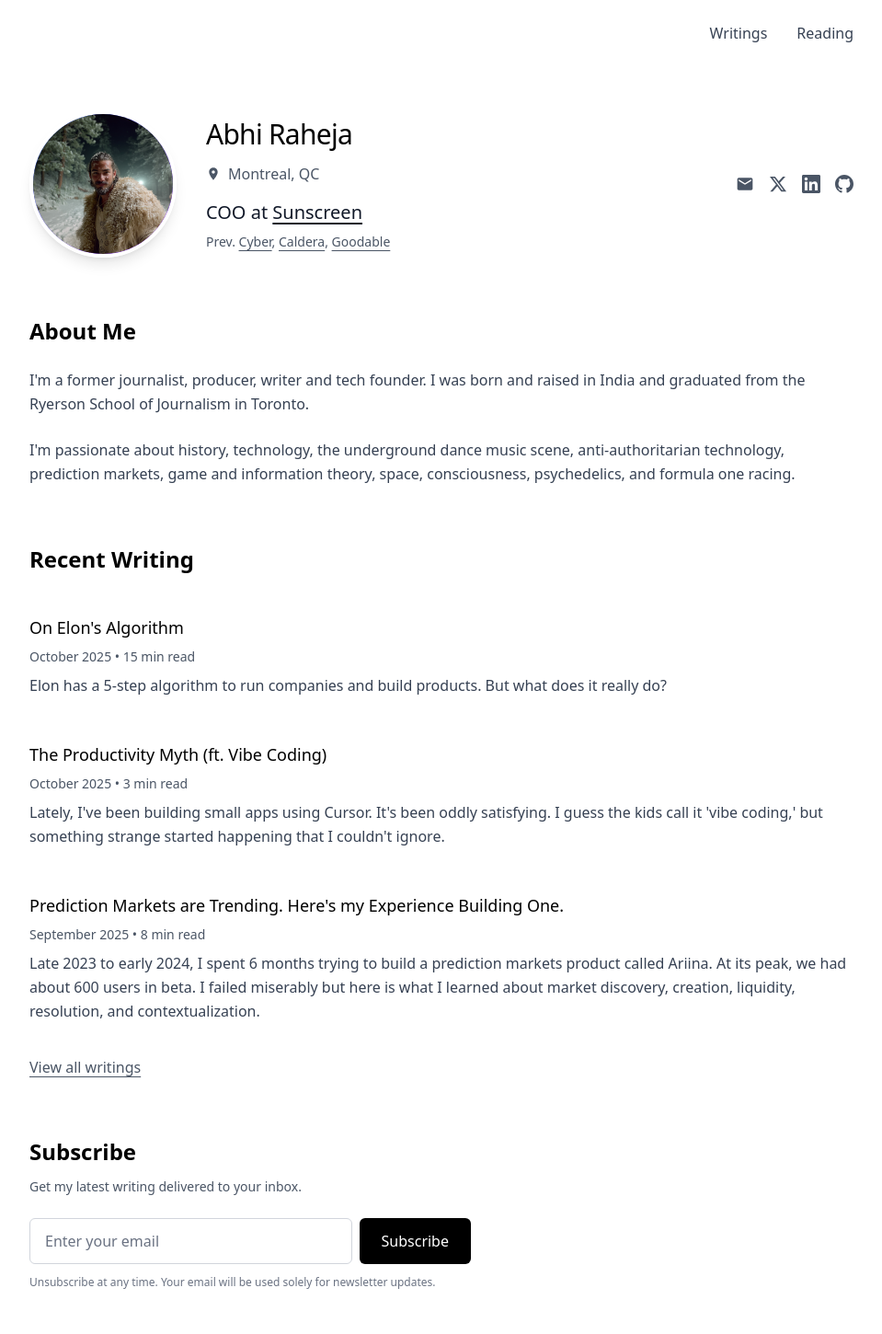
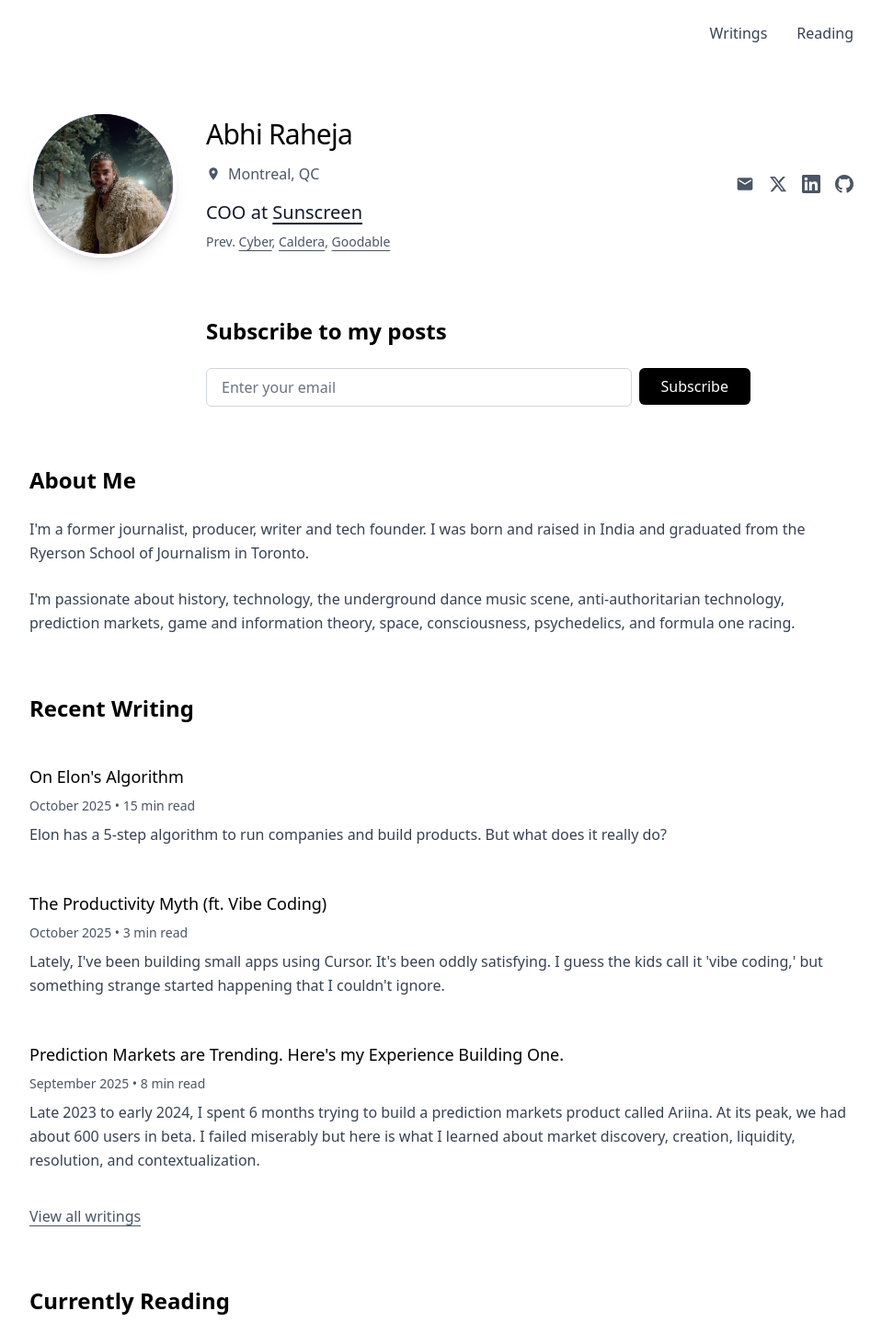
Before and after one commit to abhi-raheja/personal-website, a Next.js app: page / in a window 1280 px wide. Shown: the top 1450 px of the page at 92% size, without its empty margins (160-1119 px from the left). Built offline with nearby package versions, Linux system fonts and the light colour scheme.

Commit message:
Fix subscription form alignment to left-align instead of center

```diff
--- a/src/app/page.tsx
+++ b/src/app/page.tsx
@@ -157,6 +157,27 @@ export default function Home() {
 
           </div>
 
+          {/* Subscribe Section */}
+          <div className="mb-16">
+            <div className="flex flex-col md:flex-row gap-8 items-start">
+              {/* Spacer to align with profile image on left */}
+              <div className="w-32 md:w-40 flex-shrink-0"></div>
+
+              {/* Subscription form content - matches text content area, explicitly left-aligned */}
+              <div className="flex-1 w-full min-w-0 flex flex-col items-start">
+                <h2 className="text-xl md:text-2xl font-semibold text-black mb-6 text-left w-full">
+                  Subscribe to my posts
+                </h2>
+                <div className="w-full flex justify-start">
+                  <SubscriptionForm />
+                </div>
+              </div>
+
+              {/* Spacer to align with social icons on right */}
+              <div className="hidden md:block w-20 flex-shrink-0"></div>
+            </div>
+          </div>
+
           {/* About Me Section */}
           <div className="mb-16">
             <h2 className="text-xl md:text-2xl font-semibold text-black mb-6">
@@ -208,17 +229,6 @@ export default function Home() {
                 View all writings
               </Link>
             </div>
-          </div>
-
-          {/* Subscribe Section */}
-          <div className="mb-16">
-            <h2 className="text-xl md:text-2xl font-semibold text-black mb-3">
-              Subscribe
-            </h2>
-            <p className="text-sm text-gray-600 mb-6 font-normal">
-              Get my latest writing delivered to your inbox.
-            </p>
-            <SubscriptionForm />
           </div>
 
           {/* Currently Reading Section - compact version */}
--- a/src/components/SubscriptionForm.tsx
+++ b/src/components/SubscriptionForm.tsx
@@ -51,22 +51,22 @@ export default function SubscriptionForm() {
   };
 
   return (
-    <div className="w-full max-w-[480px]">
-      <form onSubmit={handleSubmit} className="space-y-4">
-        <div className="flex flex-col sm:flex-row gap-2">
+    <div className="w-full">
+      <form onSubmit={handleSubmit} className="space-y-3 w-full">
+        <div className="flex flex-col sm:flex-row gap-2 justify-start items-start">
           <input
             type="email"
             value={email}
             onChange={(e) => setEmail(e.target.value)}
             placeholder="Enter your email"
             disabled={status === 'loading'}
-            className="flex-1 px-4 py-3 border border-gray-300 rounded-md text-base font-normal text-gray-900 placeholder-gray-500 focus:outline-none focus:ring-2 focus:ring-gray-400 focus:border-transparent disabled:bg-gray-100 disabled:cursor-not-allowed"
+            className="flex-1 px-4 py-2 border border-gray-300 rounded-md text-base font-normal text-gray-900 placeholder-gray-500 focus:outline-none focus:ring-2 focus:ring-gray-400 focus:border-transparent disabled:bg-gray-100 disabled:cursor-not-allowed"
             required
           />
           <button
             type="submit"
             disabled={status === 'loading'}
-            className="px-6 py-3 bg-black text-white rounded-md text-base font-normal hover:bg-gray-800 transition-colors disabled:bg-gray-400 disabled:cursor-not-allowed whitespace-nowrap"
+            className="px-6 py-2 bg-black text-white rounded-md text-base font-normal hover:bg-gray-800 transition-colors disabled:bg-gray-400 disabled:cursor-not-allowed whitespace-nowrap"
           >
             {status === 'loading' ? 'Subscribing...' : 'Subscribe'}
           </button>
@@ -86,10 +86,6 @@ export default function SubscriptionForm() {
           </p>
         )}
       </form>
-
-      <p className="text-xs text-gray-500 mt-3 font-normal">
-        Unsubscribe at any time. Your email will be used solely for newsletter updates.
-      </p>
     </div>
   );
 }
```
Also changed, not shown: 1 other file (tests, documents, lock files or other folders).
